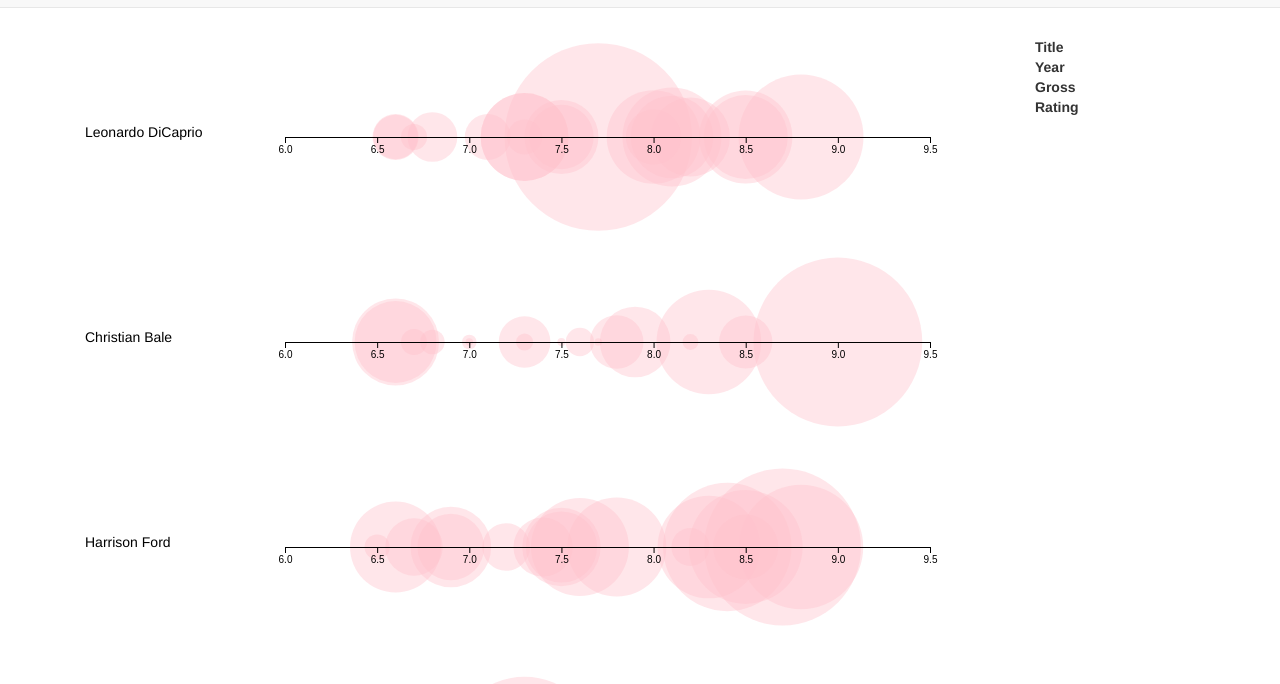
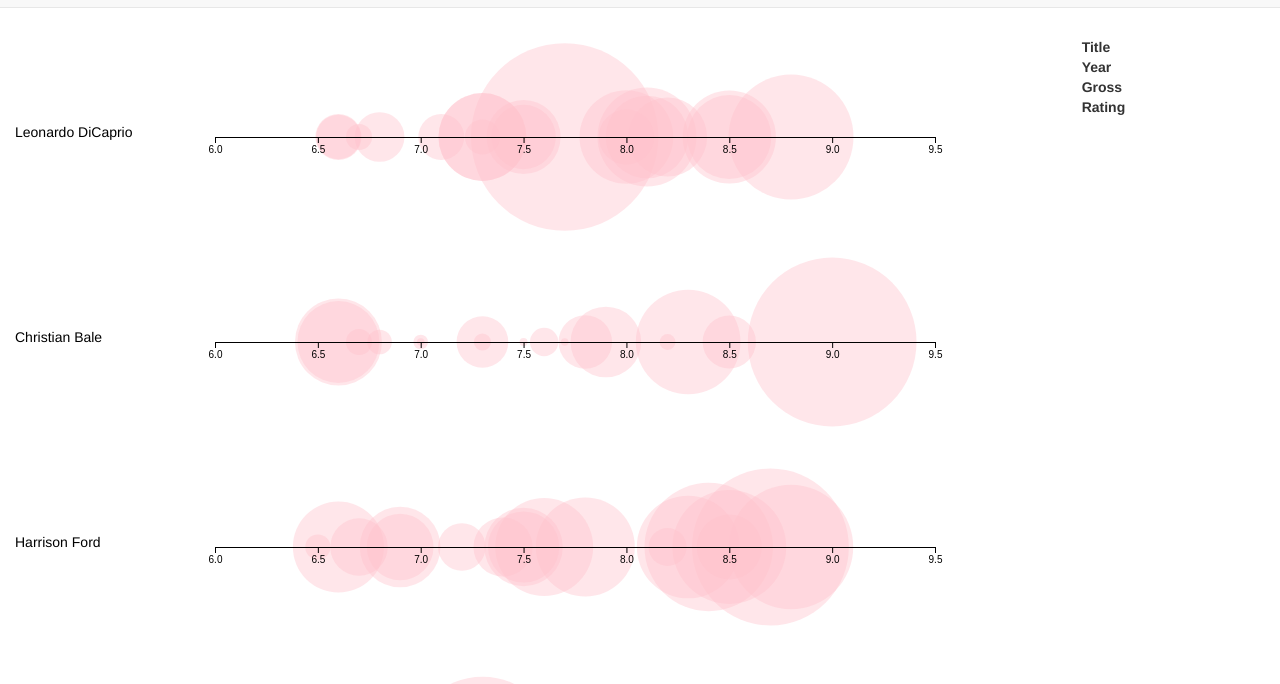
Before and after one commit to Tianbaba/movies, a plain HTML site: page index.html in a window 1280 px wide. Shown: the part 63-747 px from the top of the page. Drawn offline with nearby package versions, Linux system fonts and the light colour scheme.

Commit message:
Tianyi - update structure

```diff
--- a/css/style.css
+++ b/css/style.css
@@ -3,9 +3,10 @@
 }
 
 main {
-    padding-top: 100px;
+    margin-top: 100px;
 }
 
 aside table{
     position: fixed;
+    margin-top: 100px;
 }
--- a/index.html
+++ b/index.html
@@ -20,10 +20,11 @@
      </div>
 
   </header>
-  <main class="container">
-     <section class="movies col-md-9" id="svg-container">
+  <main class="container col-md-9">
+     <section class="movies" id="svg-container">
      </section>
-     <div class="col-md-1"></div>
+  </main>
+  <div class="col-md-1"></div>
       <aside class="col-md-2" id="movie-info">
           <table>
               <tbody>
@@ -52,7 +53,6 @@
               </tbody>
           </table>
       </aside>
-  </main>
   <script src="https://code.jquery.com/jquery-3.2.1.min.js"></script>
   <script src="js/bootstrap.js"></script>
   <script src="https://d3js.org/d3.v4.js"></script>
--- a/js/draw.js
+++ b/js/draw.js
@@ -2,15 +2,6 @@
     height = 200,
     padding = 10;
 
-var xScale = d3.scaleLinear()
-    .domain([6, 9.5]) //min rating to highest
-    .range([200, width-padding]);
-
-var rScale = d3.scaleLinear()
-    .domain([0, 26000])
-    .range([0, (height-padding)/2]);
-
-var xAxis = d3.axisBottom(xScale);
 function showMovieInfo(movie){
     var table = $("#movie-info table").get();
     $(table).find(".title-row td").text(movie.title);
@@ -18,6 +9,16 @@
     $(table).find(".gross-row td").text("$" + movie.gross);
     $(table).find(".rating-row td").text(movie.rating);
 }
+
+var xScale = d3.scaleLinear()
+.domain([6, 9.5]) //min rating to highest
+.range([200, width-padding]);
+
+var rScale = d3.scaleLinear()
+    .domain([0, 26000])
+    .range([0, (height-padding)/2]);
+
+var xAxis = d3.axisBottom(xScale);
 
 for (var actor in data) {
     var svg = d3.select("#svg-container")
```
